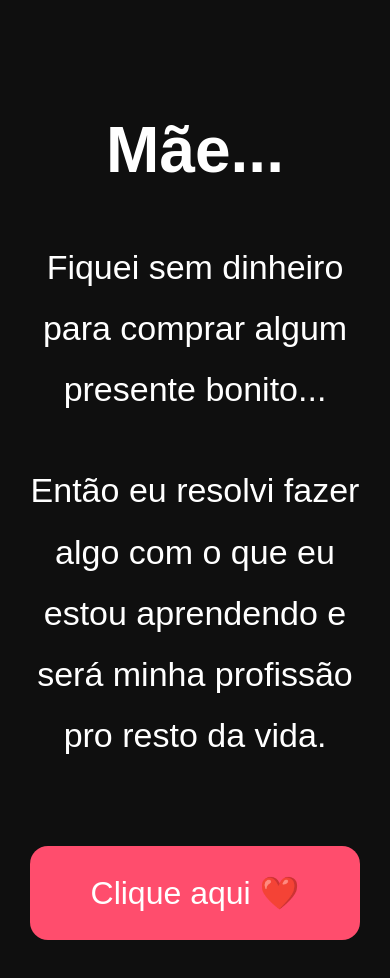
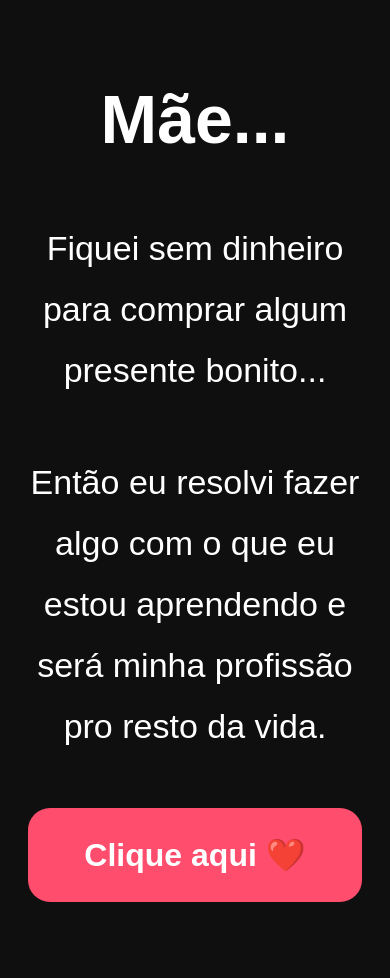
Before and after one commit to julianomouradev/presente-mae, a plain HTML site: page index.html in a window 390 px wide. Shown: the top 978 px of the page. Drawn offline with Linux system fonts and the light colour scheme.

Commit message:
Update index.html

```diff
--- a/index.html
+++ b/index.html
@@ -7,33 +7,39 @@
 
   <style>
 
+ * {
+  margin: 0;
+  padding: 0;
+  box-sizing: border-box;
+}
 
-  body {
-  margin: 0;
+body {
+  background: #0f0f0f;
+  color: white;
   font-family: Arial, sans-serif;
-  background: #0f0f0f;
-  color: #fff;
-  text-align: center;
   overflow-x: hidden;
 }
 
 .container {
-  padding: 50px 25px;
+  width: 100%;
+  padding: 80px 28px;
+  text-align: center;
 }
 
 h1 {
-  font-size: 42px;
-  margin-bottom: 30px;
+  font-size: 68px;
+  margin-bottom: 60px;
+  font-weight: bold;
 }
 
 p {
-  font-size: 24px;
-  max-width: 700px;
-  margin: 25px auto;
+  font-size: 34px;
   line-height: 1.8;
+  margin-bottom: 50px;
+
   opacity: 0;
   transform: translateY(20px);
-  transition: 0.6s;
+  transition: 0.7s;
 }
 
 .show {
@@ -42,71 +48,38 @@ p {
 }
 
 button {
-  padding: 18px 28px;
-  font-size: 22px;
+  width: 100%;
   border: none;
-  border-radius: 12px;
+  border-radius: 22px;
+
+  padding: 28px;
+
+  font-size: 32px;
+  font-weight: bold;
+
   background: #ff4d6d;
   color: white;
-  cursor: pointer;
-  margin-top: 30px;
+
+  margin-bottom: 60px;
 }
 
 img {
-  max-width: 320px;
   width: 100%;
-  border-radius: 16px;
-  margin-top: 30px;
+  border-radius: 24px;
+  margin-bottom: 60px;
+
   opacity: 0;
-  transition: 0.6s;
+  transition: 0.7s;
 }
 
 .assinatura {
-  margin-top: 60px;
+  font-size: 36px;
   font-style: italic;
+
+  margin-top: 80px;
+
   opacity: 0;
   transition: 1s;
-  font-size: 22px;
-}
-
-/* Ajuste específico pra celular */
-@media (max-width: 768px) {
-
-  .container {
-    padding: 70px 30px;
-  }
-
-  h1 {
-    font-size: 64px;
-    margin-bottom: 50px;
-  }
-
-  p {
-    font-size: 34px;
-    line-height: 1.8;
-    max-width: 100%;
-    margin: 40px auto;
-  }
-
-  button {
-    width: 100%;
-    font-size: 32px;
-    padding: 28px;
-    border-radius: 18px;
-    margin-top: 40px;
-  }
-
-  img {
-    max-width: 100%;
-    border-radius: 20px;
-    margin-top: 40px;
-  }
-
-  .assinatura {
-    font-size: 30px;
-    margin-top: 70px;
-  }
-
 }
   </style>
 </head>
```
